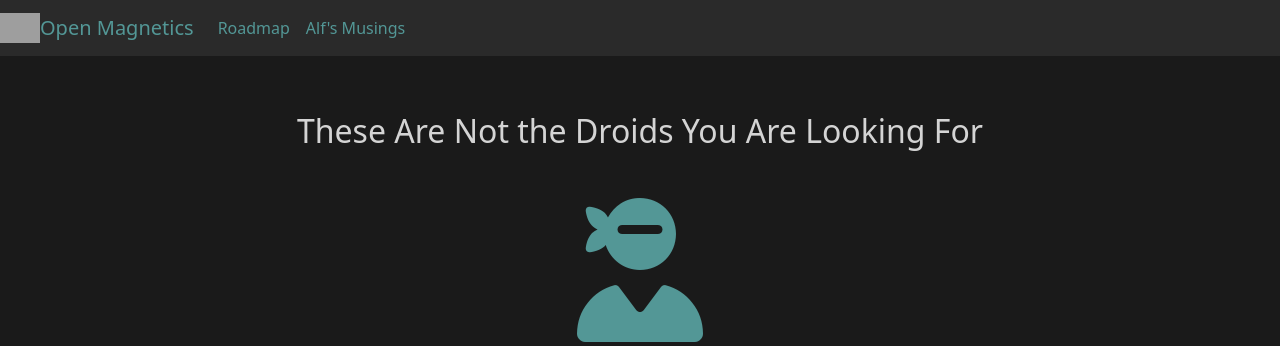
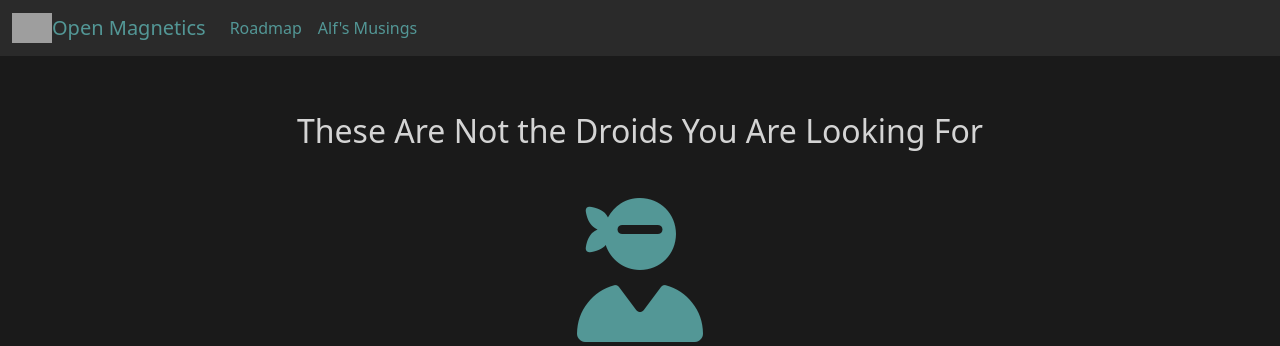
Before and after one commit to OpenMagnetics/WebBackend, a Flask app: page / in a window 1280 px wide. Shown: the top 346 px of the page. Run offline with Flask 2, Linux system fonts and the light colour scheme; some libraries are stand-ins or nearby versions; grey boxes are pictures that could not be loaded.

Commit message:
Fixed navbar

```diff
--- a/app/templates/base.html
+++ b/app/templates/base.html
@@ -41,17 +41,17 @@
         height="0" width="0" style="display:none;visibility:hidden"></iframe></noscript>
         <!-- End Google Tag Manager (noscript) -->
 
-        <nav class="navbar navbar-expand-lg navbar-dark bg-light text-primary mb-2", id="header_wrapper">
+        <nav class="navbar navbar-expand-lg bg-light navbar-dark text-primary mb-2" id="header_wrapper">
+            <div class="container-fluid">
                 <a href="/index">
                     <img src="/static/images/logo.png" width="40" height="auto" href="/index" class="d-inline-block align-top mr-2" alt="">
                 </a>
-            <a class="navbar-brand text-primary" href="/index" id="title">Open Magnetics</a>
-            <button class="navbar-toggler" type="button" data-toggle="collapse" data-target="#navbarSupportedContent" aria-controls="navbarSupportedContent" aria-expanded="false" aria-label="Toggle navigation">
-                <span class="navbar-toggler-icon"></span>
+                <a class="navbar-brand text-primary" href="/index">Open Magnetics</a>
+                <button class="navbar-toggler" type="button" data-bs-toggle="collapse" data-bs-target="#navbarNavDropdown" aria-controls="navbarNavDropdown" aria-expanded="false" aria-label="Toggle navigation">
+                    <span class="navbar-toggler-icon navbar-primary"></span>
                 </button>
-
-            <div class="collapse navbar-collapse" id="navbarSupportedContent">
-                <ul class="navbar-nav mr-auto">
+                <div class="collapse navbar-collapse" id="navbarNavDropdown">
+                    <ul class="navbar-nav">
                         <li class="nav-item">
                             <a class="nav-link text-primary" href="/roadmap">Roadmap</a>
                         </li>
@@ -59,8 +59,7 @@
                             <a class="nav-link text-primary" href="/musings">Alf's Musings</a>
                         </li>
                     </ul>
-                <ul class="navbar-nav user_section">
-                </ul>
+                </div>
             </div>
         </nav>
         <div id="body_wrapper">
```
Lines whose indentation alone changed are shown as unchanged.
